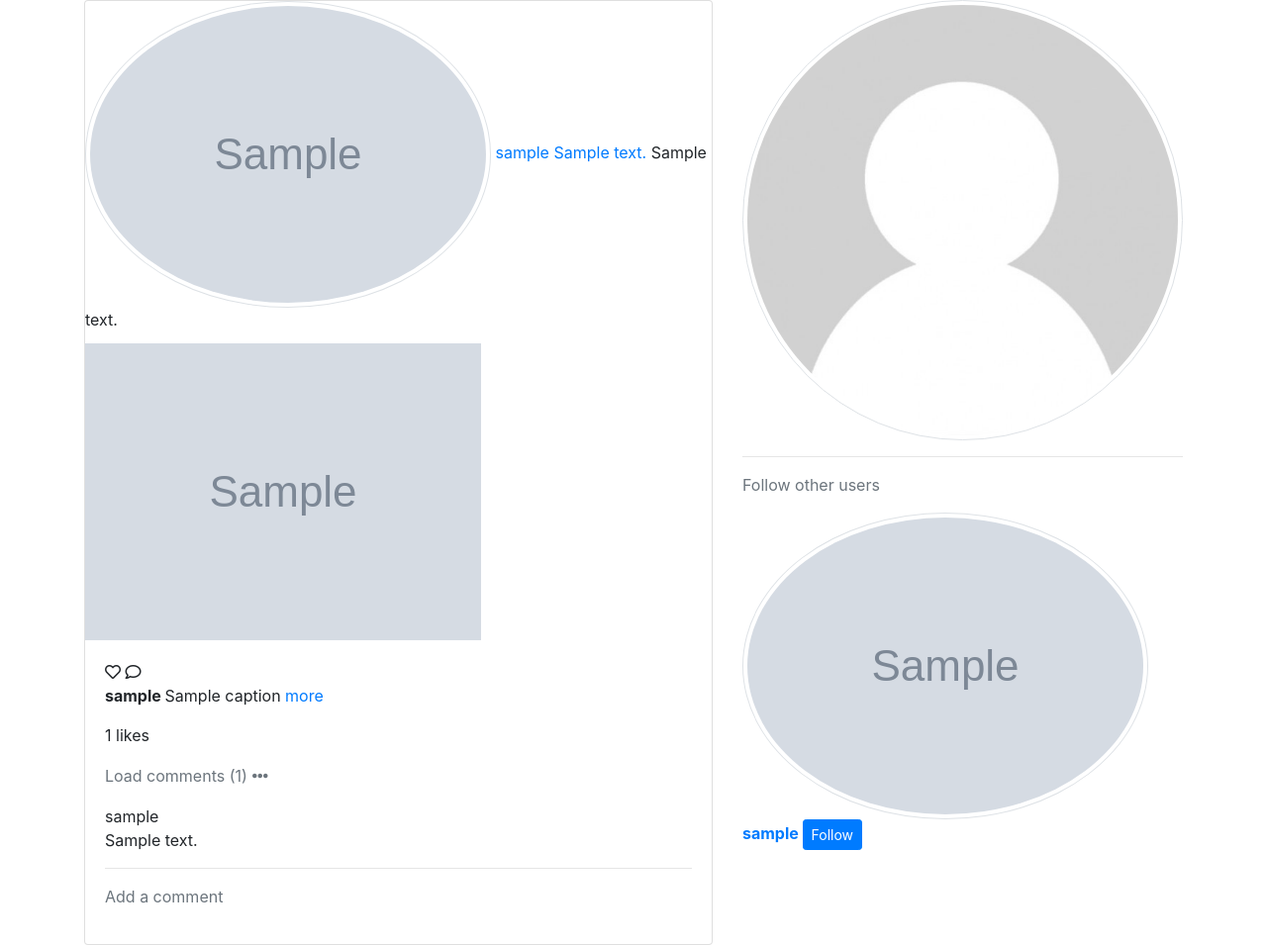
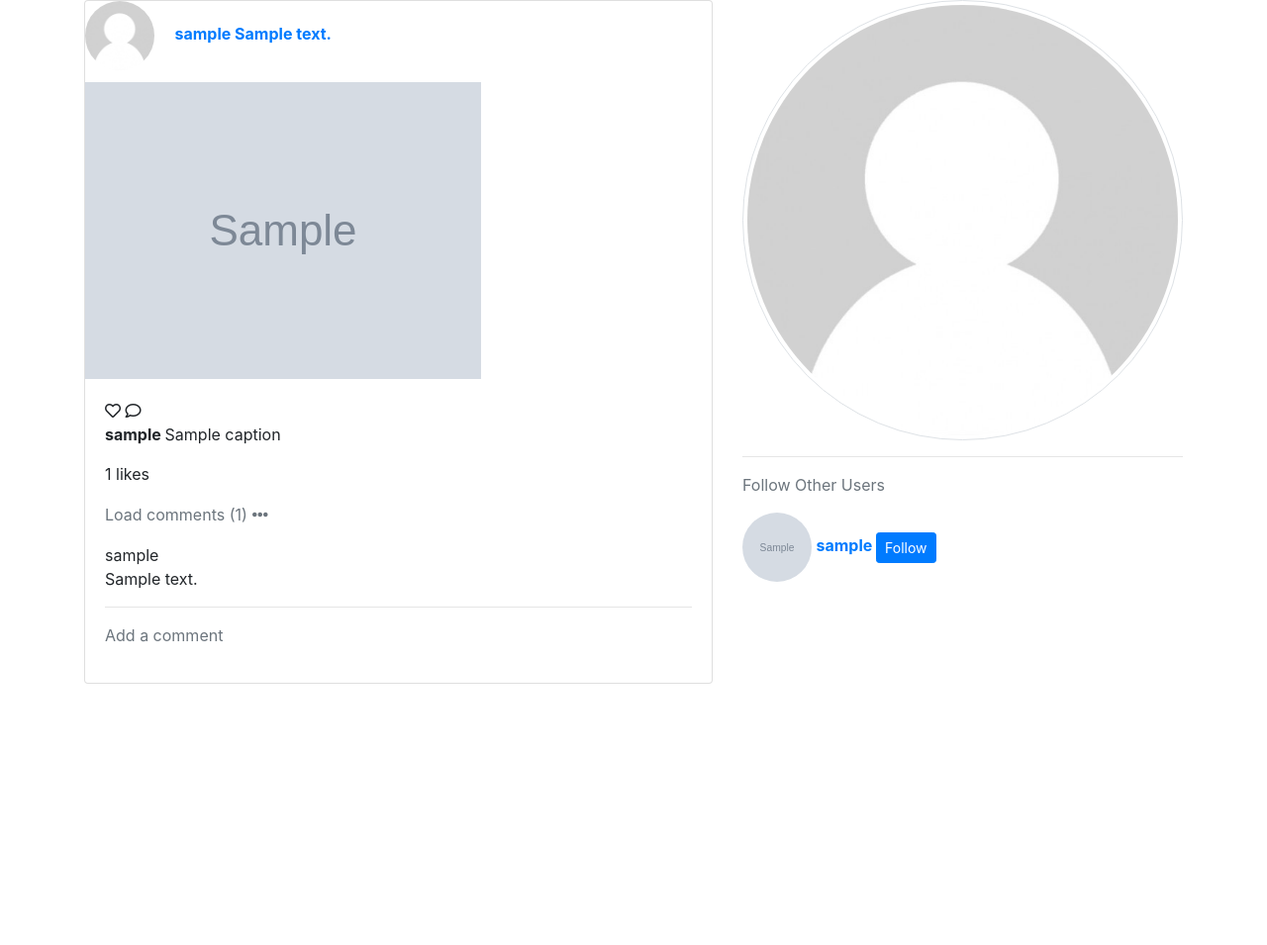
Before and after one commit to bryomajor/instalite, a Django app: template instagram/templates/index.html in a window 1280 px wide. Shown: the part 120-1075 px from the top of the page at 99% size. After the commit the page ends 811 px from the top, so only its background shows below. Run offline with Django 3.2, Linux system fonts and the light colour scheme; the template is opened without the code that fills it: most values are stand-ins (such as "Sample title", 1, 10 or a date in 2020); grey boxes marked "Sample" are stand-in pictures; some libraries are stand-ins or nearby versions.

Commit message:
style the index page

```diff
--- a/instagram/templates/index.html
+++ b/instagram/templates/index.html
@@ -9,27 +9,23 @@
         <div class="col-xs-12 col-sm-12 col-md-7">
 
             {% for image in images %}
-            <div class="card">
+            <div class="card mb-3">
                 <div class="card-title">
 
-                    {% if image.profile_det.photo %}
-                    <img src="{{image.profile_det.photo.cdn_url}}" alt="Profile Photo"
-                        class="img-thumbnail rounded-circle user">
-                    {% else %}
-                    <img src="/static/images/avatar.jpg" alt="avatar" class="img-thumbnail rounded-circle user">
-                    {% endif %}
-
-
-                    <a href="{% url 'profile' username=image.profile.username %}" class="">
-                        <span class="">{{ image.profile.username }}</span>
-                        {{image.profile_bio}}
-                    </a>
-                    {{image.profile.bio}}
+                        {% if user.profile.photo %}
+                        <img src="{{user.profile.photo.cdn_url}}" alt="Profile Photo" width="70" height="70" class="" style="border-radius: 50%">
+                        {% else %}
+                        <img src="/static/images/avatar.jpg" alt="Avatar" width="70" height="70" class="" style="border-radius: 50%">
+                        {% endif %}
+                        <strong class="list-inline ml-3"><a href="{% url 'profile' username=image.profile.username %}" class="">
+                                <span class="">{{ image.profile.username }}</span>
+                                {{image.profile_bio}}
+                            </a></strong>
 
                 </div>
 
                 <a href="{% url 'like' image_id=image.id%}">
-                    <img class="" src="{{image.picture.cdn_url}}" alt="Image of {{image.name}}">
+                    <img class="img-fluid" src="{{image.picture.cdn_url}}" alt="Image of {{image.name}}">
                 </a>
 
                 <div class="card-body">
@@ -47,8 +43,7 @@
                     <p class="inline">
                         <strong class="list-inline">{{image.profile.username}} </strong>
                         {% autoescape on %}
-                        <span class="list-inline">{{image.caption | truncatechars:150 | safe}} <a href="#" class=""
-                                data-toggle="modal" data-target="#{{image.id}}">more</a> </span>
+                        <span class="list-inline">{{image.caption | truncatechars:150 | safe}}</span>
                         {% endautoescape %}
                     </p>
                     <p style="display:block"> {{image.count_likes}} likes </p>
@@ -62,7 +57,6 @@
                         <div class=""> <span> {{comment.user.username}} </span>
                             <p>{{comment.comment}}</p>
                         </div>
-                        {% else %}
                         {% endif %}
                         {% endfor %}
 
@@ -89,109 +83,24 @@
             {% endfor %}
 
         </div>
-        <!-- Modal class to display details of image -->
-        <!-- Modal class to display comment form -->
-        <!-- Image details modal -->
-        {% for image in images %}
-        <div class="modal fade dets" id="{{image.id}}" tabindex="-1" role="dialog" aria-labelledby="deleteModalLabel"
-            aria-hidden="true">
-            <div class="modal-dialog dets" role="document">
-                <div class="modal-content dets">
-
-                    <div class="modal-body">
-                        <div class="row">
-                            <div class="col-md-8 col-lg-8">
-                                <a href="{% url 'like' image_id=image.id%}"><img id="img{{image.id}}"
-                                        src="{{image.picture.cdn_url}}" class="img-thumbnail mod" alt="Image"
-                                        style="cursor:pointer"></a>
-                            </div>
-                            <div class="col-md-4">
-                                <div class="">
-                                    {% if user.profile.photo %}
-                                    <img src="{{user.profile.photo.cdn_url}}" alt="profile-photo"
-                                        class="img-thumbnail rounded-circle">
-                                    {% else %}
-                                    <img src="/static/images/avatar.jpg" alt="Avatar"
-                                        class="img-thumbnail rounded-circle">
-                                    {% endif %}
-                                    <strong class="list-inline">{{user.username}} </strong>
-                                    <hr>
-
-                                    <p class="inline">
-                                        <strong class="list-inline">{{image.profile.username}} </strong>
-                                        {% autoescape on %}
-                                        <span class="list-inline">{{image.caption | safe}} </span>
-                                        {% endautoescape %}
-                                    </p>
-                                    <p class="text-muted">comments</p>
-                                    <hr>
-
-                                    <div>
-                                        {% for comment in comments %}
-                                        {% if comment.image_id == image.id %}
-
-                                        <div class="list-inline">
-                                            <p> <strong> {{comment.user.username}} </strong>
-                                                {{comment.comment}}</p>
-                                        </div>
-                                        {% else %}
-                                        {% endif %}
-                                        {% endfor %}
-
-                                    </div>
-                                    <hr>
-                                    {% if image.id in list %}
-                                    <i class="far fa-heart likedheart"></i>
-                                    {% else %}
-                                    <i class="far fa-heart"></i>
-                                    {% endif %}
-                                    <span>
-                                        <i class="far fa-comment"></i>
-                                    </span>
-
-                                    <p style="display:block">{{image.count_likes}} likes </p>
-
-                                    <p class="text-muted clickme" style="cursor:pointer">
-                                        Add a comment
-                                    </p>
-                                    <form action="{%url 'comment' image_id=image.id %}" method="POST"
-                                        enctype="multipart/form-data" class="hideme">
-                                        {% csrf_token %}
-                                        {% bootstrap_form form %}
-                                        <input type="hidden" name="next" value="/">
-                                    </form>
-                                </div>
-                            </div>
-
-                        </div>
-                    </div>
-
-                </div>
-            </div>
-        </div>
-        {% endfor %}
 
         <!-- End of posted images main section -->
-
-
-
         <!-- Users side section -->
         <div class="col-xs-12 col-sm-12 col-md-5">
             {% if user.profile.photo %}
-            <img src="{{user.profile.photo.cdn_url}}" alt="Profile Photo" class="img-thumbnail rounded-circle">
+            <img src="{{user.profile.photo.cdn_url}}" alt="Profile Photo" width="70" height="70" class="" style="border-radius: 50%">
             {% else %}
             <img src="/static/images/avatar.jpg" alt="avatar" class="img-thumbnail rounded-circle">
             {% endif %}
-            <strong class="list-inline">{{user.username}} </strong>
+            <strong class="list-inline ml-3">{{user.username}} </strong>
             <hr>
-            <p class="text-muted"> Follow other users</p>
+            <p class="text-muted"> Follow Other Users</p>
             <div class="contain user">
                 {% for profile in profileimage %}
 
                 <div class="users">
                     {% if profile.profile.photo %}
-                    <img src="{{profile.profile.photo.cdn_url}}" alt="Profile Photo"
-                        class="img-thumbnail rounded-circle">
+                    <img src="{{profile.profile.photo.cdn_url}}" alt="Profile Photo" width="70" height="70" class="" style="border-radius: 50%">
                     {% else %}
                     <img src="/static/images/avatar.jpg" alt="avatar" class="img-thumbnail rounded-circle">
                     {% endif %}
```
